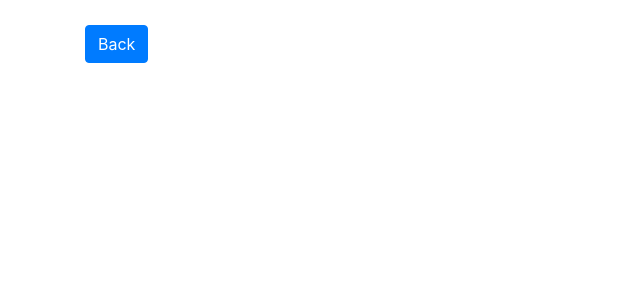
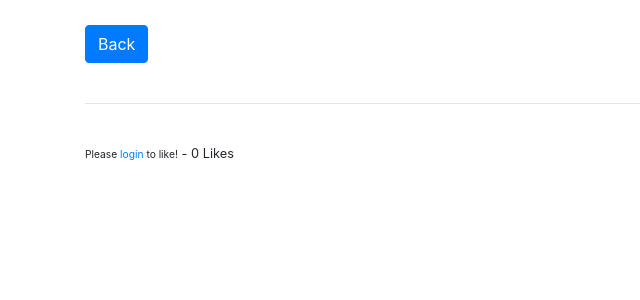
Before and after one commit to krazybones/capstone-blog, a Django app: page /post/2 in a window 1280 px wide. Shown: the part 240-540 px from the top of the page, without its empty margins (0-640 px from the left). Run offline with Django 3.2, Linux system fonts and the light colour scheme; data comes from the database, SQL or seed files in the repository; both versions use the stored data as it was after the commit.

Commit message:
Created like/unlike buttons
Created like/unlike buttons w/ logic + styling

```diff
--- a/blog/forum/forms.py
+++ b/blog/forum/forms.py
@@ -20,7 +20,9 @@ class PostForm(forms.ModelForm):
     widgets = {
         'title': forms.TextInput(attrs={'class': 'form-control'}),
         'title_tag': forms.TextInput(attrs={'class': 'form-control'}),
-        'author': forms.Select(attrs={'class': 'form-control'}),
+        'author': forms.TextInput(attrs={'class': 'form-control', 'value': '', 'id': 'show', 'type': 'hidden', 'placeholder': 'Enter Username..'}),
+        # video 17!!!!
+        # 'author': forms.Select(attrs={'class': 'form-control'}),
         'category': forms.ChoiceField(choices=option_list),
         'body': forms.Textarea(attrs={'class': 'form-control'}),
     }
--- a/blog/forum/models.py
+++ b/blog/forum/models.py
@@ -39,6 +39,10 @@ class Post(models.Model):
     post_date = models.DateField(auto_now_add=True)
     category = models.CharField(
         max_length=250, default='Neutral', choices=option_list)
+    likes = models.ManyToManyField(User, related_name='blog_posts')
+
+    def total_likes(self):
+        return self.likes.count()
 
     def __str__(self):
         return self.title + '|' + str(self.author)
--- a/blog/forum/templates/post_add.html
+++ b/blog/forum/templates/post_add.html
@@ -16,6 +16,11 @@
                 </div>
         </form>
     </div>
+
+    <script>
+        let name = "{{user.id}}";
+        document.getElementById("show").value = name;
+    </script>
 {% else %}
     <div class="content-section">
         <h3>Please <a class="ml-2" href="{% url 'login' %}">Login</a> to continue..</h3>
--- a/blog/forum/templates/post_detail.html
+++ b/blog/forum/templates/post_detail.html
@@ -20,4 +20,23 @@
 
 <br><br>
 <a href="{% url 'home' %}" class="btn btn-primary">Back</a>
+
+<br><br>
+<hr>
+<br>
+<form action="{% url 'like-post' post.pk %}" method="POST">
+    {% csrf_token %}
+
+    {% if user.is_authenticated %}
+        {% if liked %}
+            <button type="submit" name="post_id" value="{{post.id}}" class="btn btn-danger btn-sm">Unlike</button>
+        {% else %}
+            <button type="submit" name="post_id" value="{{post.id}}" class="btn btn-success btn-sm">Like</button>
+        {% endif %}
+    {% else %}
+        <small>Please <a href="{% url 'login' %}">login</a> to like!</small>
+    {% endif %}
+    - {{total_likes}} Likes
+</form>
+
 {% endblock %}
--- a/blog/forum/urls.py
+++ b/blog/forum/urls.py
@@ -1,6 +1,6 @@
 from django.urls import path
 # from . import views
-from .views import HomeView, PostDetailView, PostCreateView, PostUpdateView, PostDeleteView, CategoryCreateView, CategoryView, CategoryListView
+from .views import HomeView, PostDetailView, PostCreateView, PostUpdateView, PostDeleteView, CategoryCreateView, CategoryView, CategoryListView, LikeView
 
 urlpatterns = [
     # path('', views.home, name="home"),
@@ -12,4 +12,5 @@ urlpatterns = [
     path('post/<int:pk>/delete', PostDeleteView.as_view(), name='post-delete'),
     path('category/<str:ops>/', CategoryView, name="category-view"),
     path('category-list/', CategoryListView, name="category-list"),
+    path('like/<int:pk>', LikeView, name='like-post'),
 ]
--- a/blog/forum/views.py
+++ b/blog/forum/views.py
@@ -1,14 +1,29 @@
-from django.shortcuts import render
+from django.shortcuts import render, get_object_or_404
 from django.views.generic import ListView, DetailView, CreateView, UpdateView, DeleteView
 from .models import Post, Category
 from .forms import PostForm
-from django.urls import reverse_lazy
+from django.urls import reverse_lazy, reverse
+from django.http import HttpResponseRedirect
 
 # Create your views here.
 
 
+def LikeView(request, pk):
+    # which post is being liked
+    post = get_object_or_404(Post, id=request.POST.get('post_id'))
+    liked = False
+    if post.likes.filter(id=request.user.id).exists():
+        post.likes.remove(request.user)
+        liked = False
+    else:
+        # save
+        post.likes.add(request.user)
+        liked = True
+    return HttpResponseRedirect(reverse('post-detail', args=[str(pk)]))
+
 # def home(request):
 #     return render(request, 'home.html', {})
+
 
 class HomeView(ListView):
     # first define which model to use
@@ -49,7 +64,16 @@ class PostDetailView(DetailView):
         # Category model only has 1 parameter hence no need to filter below:
         ops_menu = Category.objects.all()
         context = super(PostDetailView, self).get_context_data(*args, **kwargs)
+
+        things = get_object_or_404(Post, id=self.kwargs['pk'])
+        total_likes = things.total_likes()
+
+        liked = False
+        if things.likes.filter(id=self.request.user.id).exists():
+            liked = True
         context["ops_menu"] = ops_menu
+        context["total_likes"] = total_likes
+        context["liked"] = liked
         return context
 
 
```
Also changed, not shown: blog/db.sqlite3, blog/forum/migrations/0005_auto_20201022_1800.py (added), blog/forum/migrations/0006_post_likes.py (added). Lines whose indentation alone changed are shown as unchanged.
